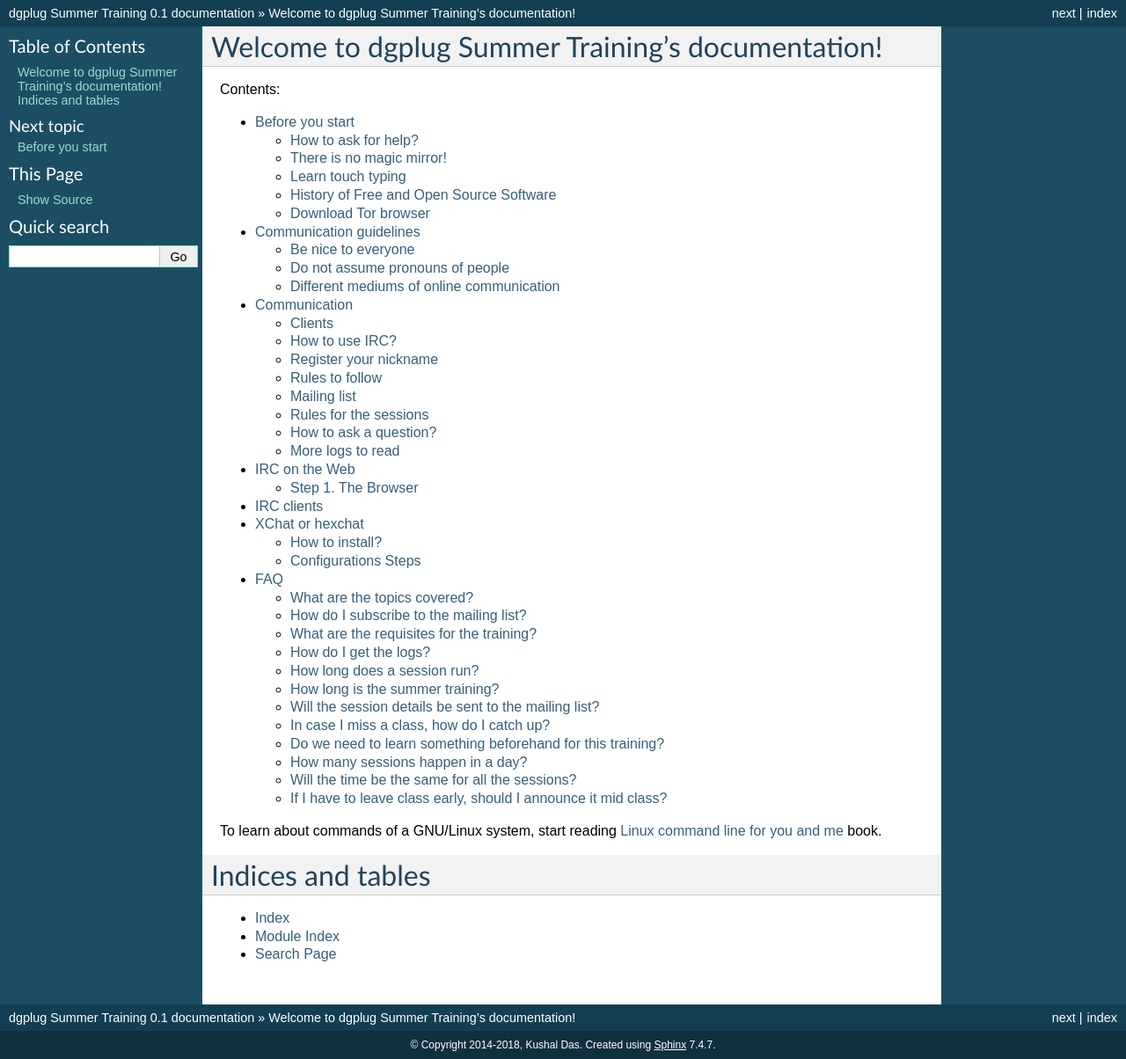
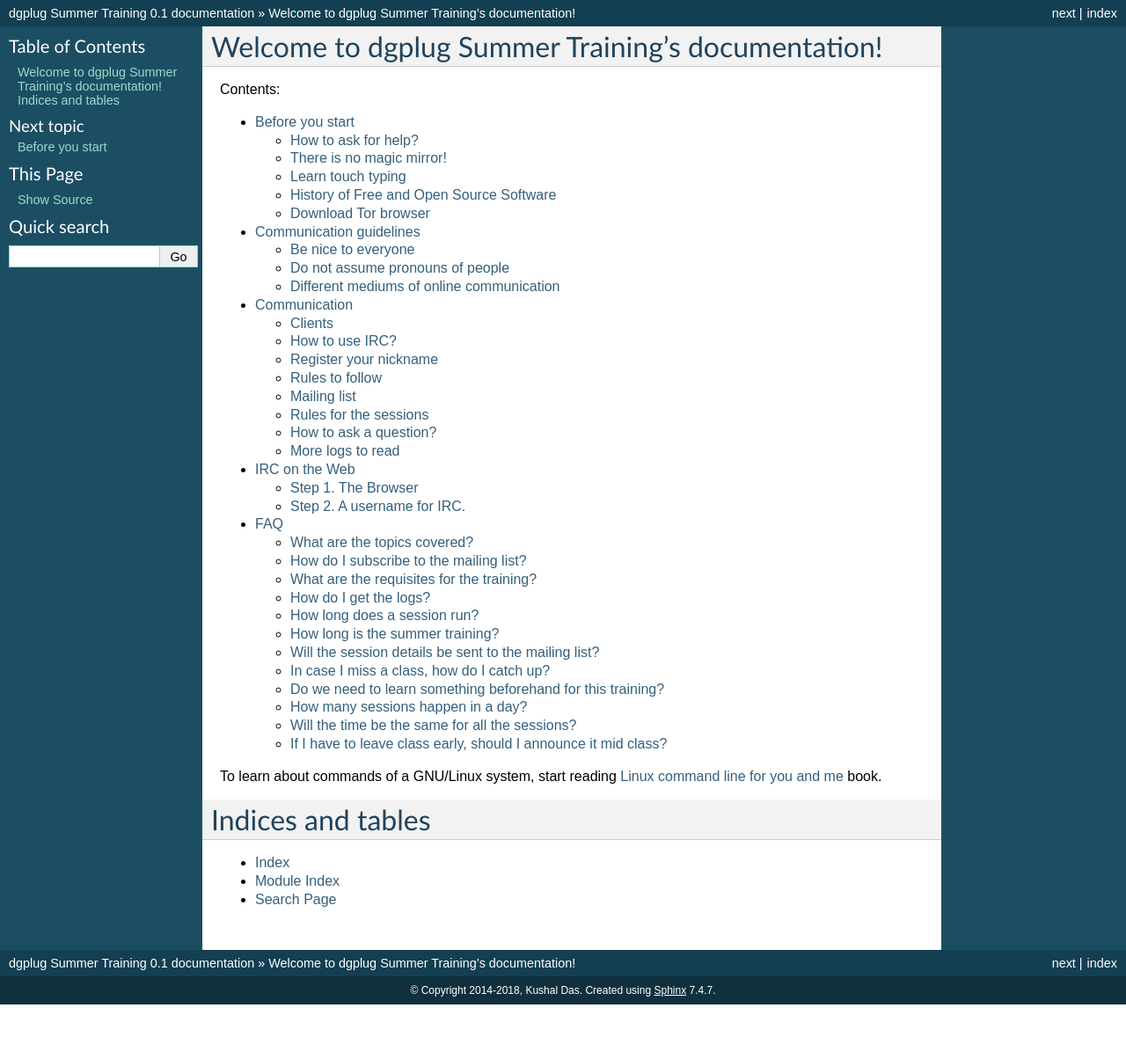
Before and after one commit to kushaldas/summertraining, a Sphinx documentation site: the page built from docs/index.rst, in a window 1280 px wide. Shown: the whole page at 88% size. Built offline with Sphinx 7.4.7, drawn with Linux system fonts in a browser that asks for light colours; pages that are not in the unit, such as notebooks, are missing from menus; after the commit the page ends 1142 px from its top, so only the background shows below that; some of the changed lines change nothing that is shown.

Commit message:
Still Working

```diff
--- a/docs/ircweb.rst
+++ b/docs/ircweb.rst
@@ -19,12 +19,56 @@
 -------------------
 Congratulations!
 
-You’ve already have one and are successfully connected :)
+You’ve already have one and are successfully connected, if you :)
 
-Step 2. A username for irc.
+Step 2. A username for IRC.
+---------------------------
+
+Let’s mosey over to the `freenode website <https://webchat.freenode.net>`_
+
+|
+
+.. figure:: https://files.janusworx.com/webirc/webirc-1.png
+   :width: 600px
+   :align: center
+
+|
+
+Login with the username you want like I’ve done here.
+
+Ignore the channel and auth options for now.
+
+Just clear the I am not a robot test
+
+|
 
 
-.. [#] A very good place to start!
+
+.. figure:: https://files.janusworx.com/webirc/webirc-2.png
+   :width: 600px
+   :align: center
+
+
+|
+
+And you should enter the world of irc!
+
+There’ll be a lot of stuff that’ll end with a screen like this.
+
+|
+
+.. figure:: https://files.janusworx.com/webirc/webirc-3.png
+   :width: 600px
+   :align: center
+
+
+You’ll obviously have figured out that the little white box at the bottom is where you type in your messages and commands. Also note the tab that says status above. You’ll want to click this tab before typing in sensitive IRC commands (as you will do shortly). You’ll see more tabs at the top as you join channels later and you’ll use the tabs to switch between them.
+
+You in with your username? Good. Now let’s register it so that we can always have the same one.
+
+In this instance, my username is mariojason. You will use yours.
+
+/msg NickServ REGISTER password youremail@example.com
 
 
 
@@ -34,62 +78,8 @@
 
 
 
-IRC clients
-===========
-
-There are vairous IRC clients, for our sessions you can use either xchat or hexchat client
-on your computer.
 
 
-XChat or hexchat
-================
+|
 
-XChat/hexchat is a popular Internet Relay Chat (IRC) client. It has a choice of a tabbed
-document interface or tree interface, support for multiple servers and is highly
-configurable.
-
-- `hexchat <https://hexchat.github.io/>`_
-- `XChat <http://xchat.org/docs/start/>`_
-
-How to install?
----------------
-
-For Fedora:
-::
-    # dnf install xchat
-
-For Ubuntu:
-::
-    # apt-get install xchat
-
-For windows please download hexchat from their `site <https://hexchat.github.io/>`_.
-
-
-Configurations Steps
---------------------
-
-Default xchat will open in network selection window where you have to select *FreeNode* and then connect.
-
-.. figure:: img/xchat1.png
-   :width: 600px
-   :align: center
-
-After connect you will see connection complete window where you have option to join channel (provide *dgplug*)
-
-.. figure:: img/xchat2.png
-   :width: 600px
-   :align: center
-
-After pressing OK, you are now in main window and joined *dgplug* channel. Now you have register your nickname to make sure someone else not using it.
-
-.. figure:: img/xchat3.png
-   :width: 600px
-   :align: center
-
-You will get a verification mail for your registration and same you have to execute in XChat window.
-
-.. figure:: img/xchat4.png
-   :width: 600px
-   :align: center
-
-Enjoy Xchating ...
+.. [#] A very good place to start!
```
